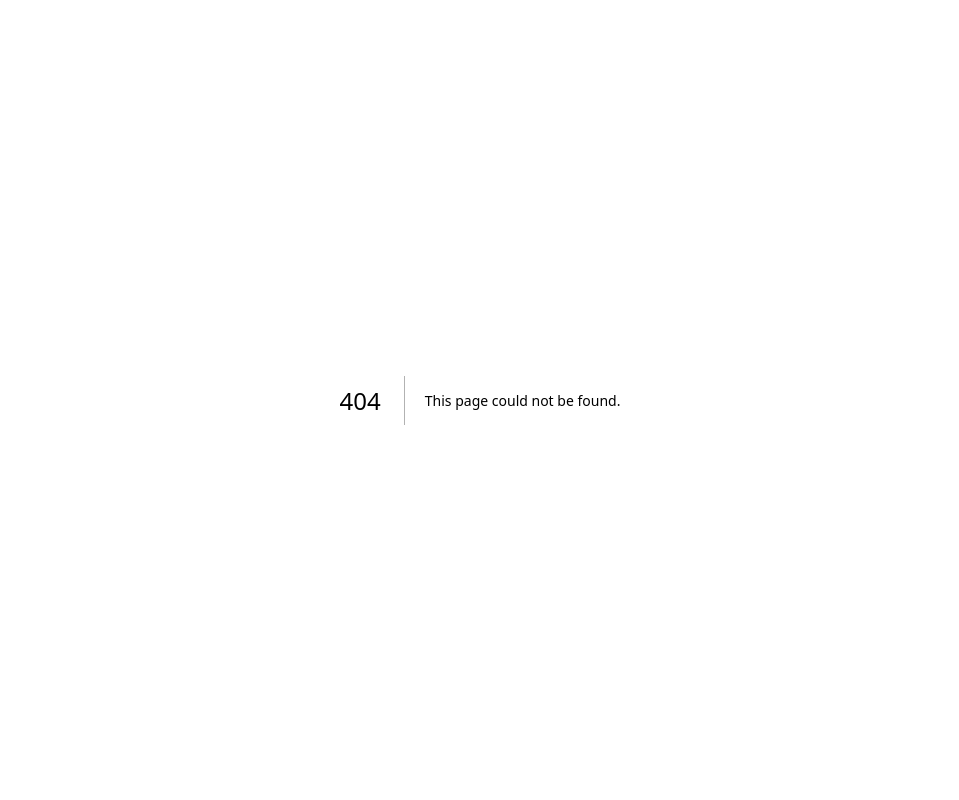
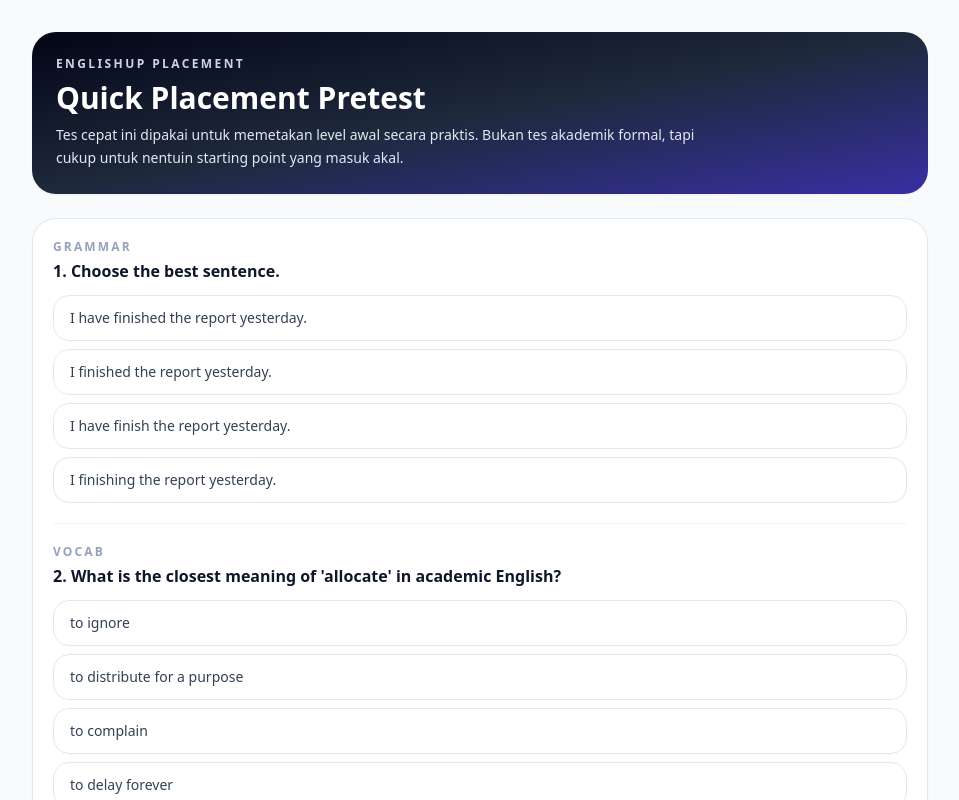
Before and after one commit to Harshwell/englishup, a Next.js app: page /pretest in a window 1280 px wide. Before the commit this address had no page. Shown: the top 800 px of the page, without its empty margins (160-1119 px from the left). Built offline with nearby package versions, Linux system fonts and the light colour scheme.

Commit message:
feat: restore gamified home experience and add placement pretest

```diff
--- a/app/page.jsx
+++ b/app/page.jsx
@@ -1,6 +1,25 @@
 "use client";
-import EnglishUpEnhanced from "../components/EnglishUpEnhanced";
+import Link from "next/link";
+import EnglishUp from "../components/EnglishUp";
 
 export default function Page() {
-  return <EnglishUpEnhanced />;
+  return (
+    <>
+      <EnglishUp />
+      <div className="fixed bottom-5 right-5 z-[120] flex flex-col gap-2">
+        <Link
+          href="/flashcards"
+          className="rounded-2xl bg-emerald-600 px-4 py-3 text-sm font-semibold text-white shadow-lg hover:bg-emerald-700"
+        >
+          Open Flashcards
+        </Link>
+        <Link
+          href="/pretest"
+          className="rounded-2xl bg-slate-900 px-4 py-3 text-sm font-semibold text-white shadow-lg hover:bg-slate-800"
+        >
+          Start Placement Pretest
+        </Link>
+      </div>
+    </>
+  );
 }
--- /dev/null
+++ b/app/pretest/page.jsx
@@ -0,0 +1,158 @@
+"use client";
+import React, { useMemo, useState } from "react";
+import Link from "next/link";
+
+const QUESTIONS = [
+  {
+    type: "grammar",
+    question: "Choose the best sentence.",
+    options: [
+      "I have finished the report yesterday.",
+      "I finished the report yesterday.",
+      "I have finish the report yesterday.",
+      "I finishing the report yesterday."
+    ],
+    answer: 1,
+    explanation: "Finished past time such as yesterday normally takes simple past."
+  },
+  {
+    type: "vocab",
+    question: "What is the closest meaning of 'allocate' in academic English?",
+    options: ["to ignore", "to distribute for a purpose", "to complain", "to delay forever"],
+    answer: 1,
+    explanation: "Allocate means assign or distribute resources, time, or money."
+  },
+  {
+    type: "reading",
+    question: "In IELTS reading, what should you do first for a heading-matching task?",
+    options: ["Translate every word", "Read all answer choices only", "Identify the main idea of each paragraph", "Skip the passage entirely"],
+    answer: 2,
+    explanation: "Heading tasks depend on the main idea, not every detail."
+  },
+  {
+    type: "grammar",
+    question: "Which sentence uses an article correctly?",
+    options: ["She bought an university guide.", "She bought a university guide.", "She bought university guide.", "She bought the university guide generally."],
+    answer: 1,
+    explanation: "University begins with a /ju:/ sound, so 'a' is correct."
+  },
+  {
+    type: "vocab",
+    question: "Which word best fits this sentence: 'Researchers need ___ data before drawing conclusions.'",
+    options: ["reliable", "awkward", "casual", "tiny"],
+    answer: 0,
+    explanation: "Reliable data means trustworthy data."
+  },
+  {
+    type: "reading",
+    question: "True / False / Not Given questions are tricky because...",
+    options: ["all statements are always true", "you must separate contradiction from missing information", "the passage uses only pictures", "grammar does not matter"],
+    answer: 1,
+    explanation: "The hardest part is distinguishing false from not given."
+  },
+  {
+    type: "grammar",
+    question: "Choose the best passive sentence.",
+    options: ["The report was submit last night.", "The report was submitted last night.", "The report submitted was last night.", "The report was submitting last night."],
+    answer: 1,
+    explanation: "Passive voice needs be + past participle."
+  },
+  {
+    type: "vocab",
+    question: "Which pair is closest in meaning?",
+    options: ["significant = important", "bias = fairness", "enhance = reduce", "resilience = weakness"],
+    answer: 0,
+    explanation: "Significant usually means important or noticeable."
+  }
+];
+
+function getBand(score) {
+  if (score <= 2) return { level: "A2-B1", note: "Fondasi ada, tapi masih bocor di grammar dan reading dasar.", focus: ["Articles", "Present Perfect", "daily_convo", "Beginner Reading"] };
+  if (score <= 4) return { level: "B1-B2", note: "Sudah punya basis yang layak, tapi konsistensi dan ketelitian masih perlu naik.", focus: ["Passive Voice", "IELTS Academic Vocab", "Intermediate Reading", "Conversation"] };
+  if (score <= 6) return { level: "B2", note: "Cukup kuat untuk latihan IELTS yang lebih serius, tapi precision masih perlu diasah.", focus: ["Conditionals", "Tech & AI Vocab", "Advanced Reading", "Writing Feedback"] };
+  return { level: "B2+-C1", note: "Fondasi sudah bagus. Sekarang fokus ke refinement, range, dan IELTS pressure performance.", focus: ["Reported Speech", "Business Vocab", "Advanced Reading", "Timed Practice"] };
+}
+
+export default function PretestPage() {
+  const [answers, setAnswers] = useState({});
+  const [submitted, setSubmitted] = useState(false);
+
+  const score = useMemo(() => QUESTIONS.filter((q, i) => Number(answers[i]) === q.answer).length, [answers]);
+  const result = getBand(score);
+
+  return (
+    <main className="min-h-screen bg-slate-50 py-8 px-4">
+      <section className="mx-auto max-w-4xl space-y-6">
+        <header className="rounded-3xl bg-gradient-to-br from-slate-950 via-slate-800 to-indigo-800 text-white p-6 shadow-sm">
+          <p className="text-xs font-bold uppercase tracking-[0.2em] text-slate-300">EnglishUp Placement</p>
+          <h1 className="mt-2 text-3xl font-black">Quick Placement Pretest</h1>
+          <p className="mt-2 max-w-2xl text-sm text-slate-200 leading-relaxed">Tes cepat ini dipakai untuk memetakan level awal secara praktis. Bukan tes akademik formal, tapi cukup untuk nentuin starting point yang masuk akal.</p>
+        </header>
+
+        <div className="rounded-3xl bg-white border border-slate-200 p-5 shadow-sm space-y-5">
+          {QUESTIONS.map((q, i) => (
+            <article key={i} className="space-y-3 border-b border-slate-100 pb-5 last:border-b-0 last:pb-0">
+              <div>
+                <div className="text-xs font-bold uppercase tracking-[0.18em] text-slate-400">{q.type}</div>
+                <h2 className="mt-1 text-base font-bold text-slate-900">{i + 1}. {q.question}</h2>
+              </div>
+              <div className="space-y-2">
+                {q.options.map((opt, oi) => {
+                  let cls = "border-slate-200 text-slate-700 hover:border-indigo-300 hover:bg-indigo-50";
+                  if (Number(answers[i]) === oi) cls = "border-indigo-500 bg-indigo-50 text-indigo-800";
+                  if (submitted) {
+                    if (oi === q.answer) cls = "border-emerald-500 bg-emerald-50 text-emerald-800";
+                    else if (Number(answers[i]) === oi) cls = "border-rose-400 bg-rose-50 text-rose-700";
+                    else cls = "border-slate-100 text-slate-400";
+                  }
+                  return (
+                    <button
+                      key={oi}
+                      disabled={submitted}
+                      onClick={() => setAnswers((prev) => ({ ...prev, [i]: oi }))}
+                      className={`w-full rounded-2xl border px-4 py-3 text-left text-sm transition-colors ${cls}`}
+                    >
+                      {opt}
+                    </button>
+                  );
+                })}
+              </div>
+              {submitted && <p className="text-xs text-slate-500 bg-slate-50 rounded-xl px-3 py-2">💡 {q.explanation}</p>}
+            </article>
+          ))}
+
+          {!submitted ? (
+            <button
+              onClick={() => setSubmitted(true)}
+              disabled={Object.keys(answers).length < QUESTIONS.length}
+              className="w-full rounded-2xl bg-slate-900 py-3 text-sm font-semibold text-white disabled:opacity-40 hover:bg-slate-800"
+            >
+              Submit Pretest
+            </button>
+          ) : (
+            <div className="space-y-4">
+              <div className="rounded-3xl bg-indigo-50 border border-indigo-200 p-5">
+                <div className="text-sm font-bold text-indigo-700 uppercase tracking-[0.18em]">Result</div>
+                <div className="mt-2 text-4xl font-black text-slate-900">{score}/{QUESTIONS.length}</div>
+                <div className="mt-2 text-lg font-bold text-indigo-700">Estimated level: {result.level}</div>
+                <p className="mt-2 text-sm text-slate-700 leading-relaxed">{result.note}</p>
+              </div>
+
+              <div className="rounded-3xl bg-white border border-slate-200 p-5 shadow-sm">
+                <h3 className="text-base font-black text-slate-900">Recommended next focus</h3>
+                <ul className="mt-3 space-y-2 text-sm text-slate-700">
+                  {result.focus.map((item) => <li key={item}>• {item}</li>)}
+                </ul>
+              </div>
+
+              <div className="flex flex-wrap gap-3">
+                <Link href="/" className="rounded-2xl bg-indigo-600 px-4 py-3 text-sm font-semibold text-white hover:bg-indigo-700">Back to EnglishUp</Link>
+                <Link href="/flashcards" className="rounded-2xl border border-slate-200 bg-white px-4 py-3 text-sm font-semibold text-slate-700 hover:bg-slate-50">Open Flashcards</Link>
+              </div>
+            </div>
+          )}
+        </div>
+      </section>
+    </main>
+  );
+}
```
